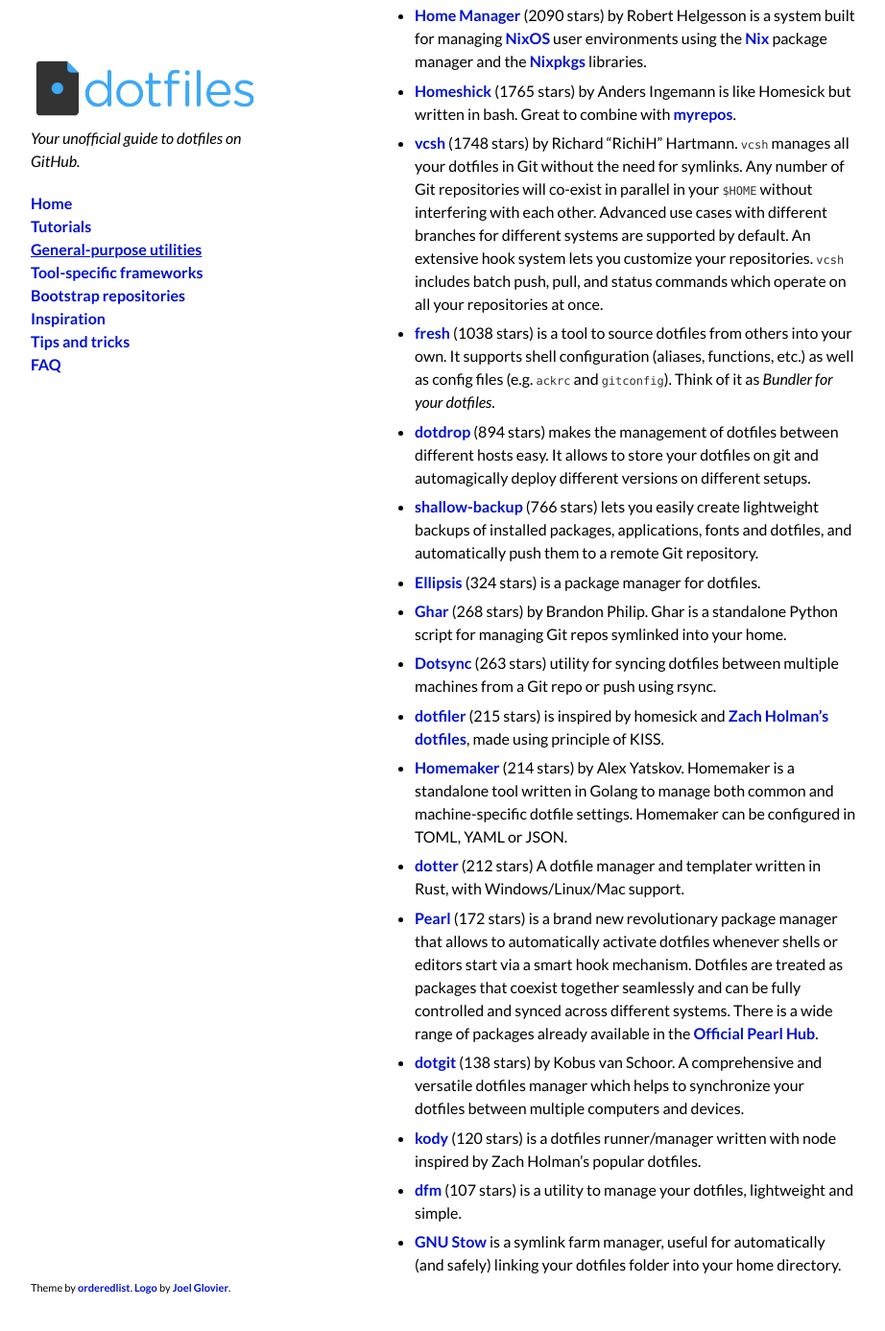
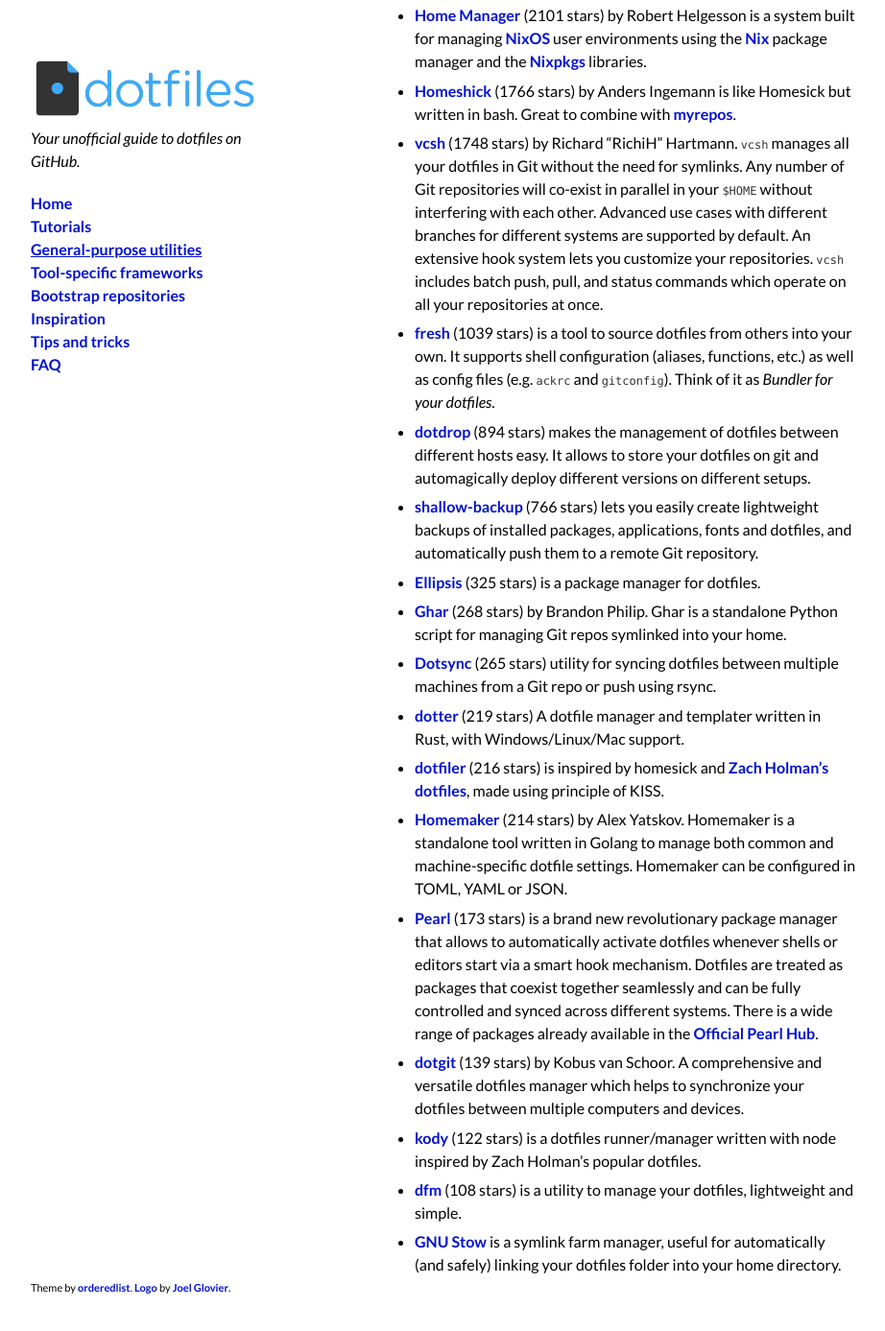
Before and after one commit to dotfiles/dotfiles.github.com, a Jekyll site: the page built from utilities.md, in a window 1280 px wide and 1400 px high, scrolled down 621 px. Shown: the top 1387 px of the window at 96% size, without its empty margins (178-1100 px from the left). Built offline with Jekyll 4.4.1, drawn with Linux system fonts in a browser that asks for light colours; comment, search, counter and statistics services are not loaded; some of the changed text lies outside the part shown.

Commit message:
Update star counts

```diff
--- a/_data/bootstrap.yml
+++ b/_data/bootstrap.yml
@@ -1,8 +1,8 @@
-- forks: 1783
+- forks: 1787
   name: thoughtbot/dotfiles
   notes: A base set of configs, plugins, scripts, and aliases for vim, tmux, git,
     ruby, and zsh.
-  stars: 6667
+  stars: 6675
   url: https://github.com/thoughtbot/dotfiles
 - forks: 344
   name: dotphiles
--- a/_data/utilities.yml
+++ b/_data/utilities.yml
@@ -2,19 +2,19 @@
   name: kody
   notes: is a dotfiles runner/manager written with node inspired by Zach Holman's
     popular dotfiles.
-  stars: 120
+  stars: 122
   url: https://github.com/jh3y/kody
 - forks: 11
   name: bashdot
   notes: is a minimalist dotfile management framework, written 100% in bash.
   stars: 77
   url: https://github.com/bashdot/bashdot
-- forks: 218
+- forks: 220
   name: chezmoi
   notes: makes it easy to manage your dotfiles across multiple machines, securely.
     chezmoi is easy to install, quick to start with, and is very powerful. Read how
     [chezmoi compares to other dotfile managers](https://github.com/twpayne/chezmoi/blob/master/docs/COMPARISON.md).
-  stars: 4018
+  stars: 4049
   url: https://github.com/twpayne/chezmoi
 - forks: 3
   name: Bonclay
@@ -39,13 +39,13 @@
 - forks: 17
   name: dfm
   notes: is a utility to manage your dotfiles, lightweight and simple.
-  stars: 107
+  stars: 108
   url: https://github.com/justone/dfm
 - forks: 203
   name: Dotbot
   notes: is a lightweight standalone tool to bootstrap dotfiles, making it easy to
     have a "one click" installation/upgrade process for your dotfiles.
-  stars: 4381
+  stars: 4398
   url: https://github.com/anishathalye/dotbot
 - forks: 62
   name: dotdrop
@@ -58,7 +58,7 @@
   name: dotfiler
   notes: is inspired by homesick and [Zach Holman's dotfiles](https://github.com/holman/dotfiles),
     made using principle of KISS.
-  stars: 215
+  stars: 216
   url: https://github.com/svetlyak40wt/dotfiler
 - forks: 10
   name: dotfiles.sh
@@ -73,7 +73,7 @@
   name: dotgit
   notes: by Kobus van Schoor. A comprehensive and versatile dotfiles manager which
     helps to synchronize your dotfiles between multiple computers and devices.
-  stars: 138
+  stars: 139
   url: https://github.com/kobus-v-schoor/dotgit
 - forks: null
   name: dotsecrets
@@ -90,11 +90,11 @@
     for multiple environments. It also supports shell autocompletion.
   stars: 81
   url: https://github.com/codejamninja/dotstow
-- forks: 63
+- forks: 64
   name: Dotsync
   notes: utility for syncing dotfiles between multiple machines from a Git repo or
     push using rsync.
-  stars: 263
+  stars: 265
   url: https://github.com/dotphiles/dotsync
 - forks: 13
   name: dotty
@@ -106,7 +106,7 @@
 - forks: 28
   name: Ellipsis
   notes: is a package manager for dotfiles.
-  stars: 324
+  stars: 325
   url: https://github.com/ellipsis/ellipsis
 - forks: 8
   name: exogenesis
@@ -119,7 +119,7 @@
   notes: is a tool to source dotfiles from others into your own. It supports shell
     configuration (aliases, functions, etc.) as well as config files (e.g. `ackrc`
     and `gitconfig`). Think of it as _Bundler for your dotfiles_.
-  stars: 1038
+  stars: 1039
   url: https://github.com/freshshell/fresh
 - forks: 34
   name: Ghar
@@ -139,12 +139,12 @@
     you. Homely also has a clever Automatic Cleanup feature and good tutorials.
   stars: 43
   url: https://github.com/phodge/homely
-- forks: 663
+- forks: 667
   name: Home Manager
   notes: by Robert Helgesson is a system built for managing [NixOS](https://nixos.org)
     user environments using the [Nix](https://nixos.org/nix/) package manager and
     the [Nixpkgs](https://nixos.org/nixpkgs/) libraries.
-  stars: 2090
+  stars: 2101
   url: https://github.com/rycee/home-manager
 - forks: 19
   name: Homemaker
@@ -153,11 +153,11 @@
     in TOML, YAML or JSON.
   stars: 214
   url: https://github.com/FooSoft/homemaker
-- forks: 135
+- forks: 134
   name: Homeshick
   notes: by Anders Ingemann is like Homesick but written in bash. Great to combine
     with [myrepos](https://web.archive.org/web/20200904205236/https://waiting-for-dev.github.io/blog/2014/05/04/distributable-and-organized-dotfiles-with-homeshick-and-mr/).
-  stars: 1765
+  stars: 1766
   url: https://github.com/andsens/homeshick
 - forks: 126
   name: Homesick
@@ -174,16 +174,16 @@
     Dotfiles are treated as packages that coexist together seamlessly and can be fully
     controlled and synced across different systems. There is a wide range of packages
     already available in the [Official Pearl Hub](https://github.com/pearl-hub).
-  stars: 172
+  stars: 173
   url: https://github.com/pearl-core/pearl
 - forks: 122
   name: rcm
   notes: is a set of well-documented shell scripts that help manage your dotfiles.
     It is easily installable on macOS with the homebrew package manager, but works
     on all Unix operating systems.
-  stars: 2608
+  stars: 2614
   url: https://github.com/thoughtbot/rcm
-- forks: 79
+- forks: 81
   name: shallow-backup
   notes: lets you easily create lightweight backups of installed packages, applications,
     fonts and dotfiles, and automatically push them to a remote Git repository.
@@ -209,12 +209,12 @@
     commands which operate on all your repositories at once.
   stars: 1748
   url: https://github.com/RichiH/vcsh
-- forks: 123
+- forks: 122
   name: yadm
   notes: is a dotfile management tool which supports system-specific alternate files/templating,
     encryption of private data, custom bootstrap actions, and integration with other
     git-aware tools like vim-fugitive, tig, git-crypt, etc.
-  stars: 2589
+  stars: 2616
   url: https://github.com/TheLocehiliosan/yadm
   website: https://yadm.io/
 - forks: 9
@@ -231,8 +231,8 @@
     multiple hosts, supports variable symlink targets and is infinitely hackable.
   stars: 4
   url: https://github.com/esc/yadoma
-- forks: 11
+- forks: 12
   name: dotter
   notes: A dotfile manager and templater written in Rust, with Windows/Linux/Mac support.
-  stars: 212
+  stars: 219
   url: https://github.com/SuperCuber/dotter
```
Also changed, not shown: _data/frameworks.yml (+37 -37 lines), _data/inspiration.yml (+29 -29 lines).
